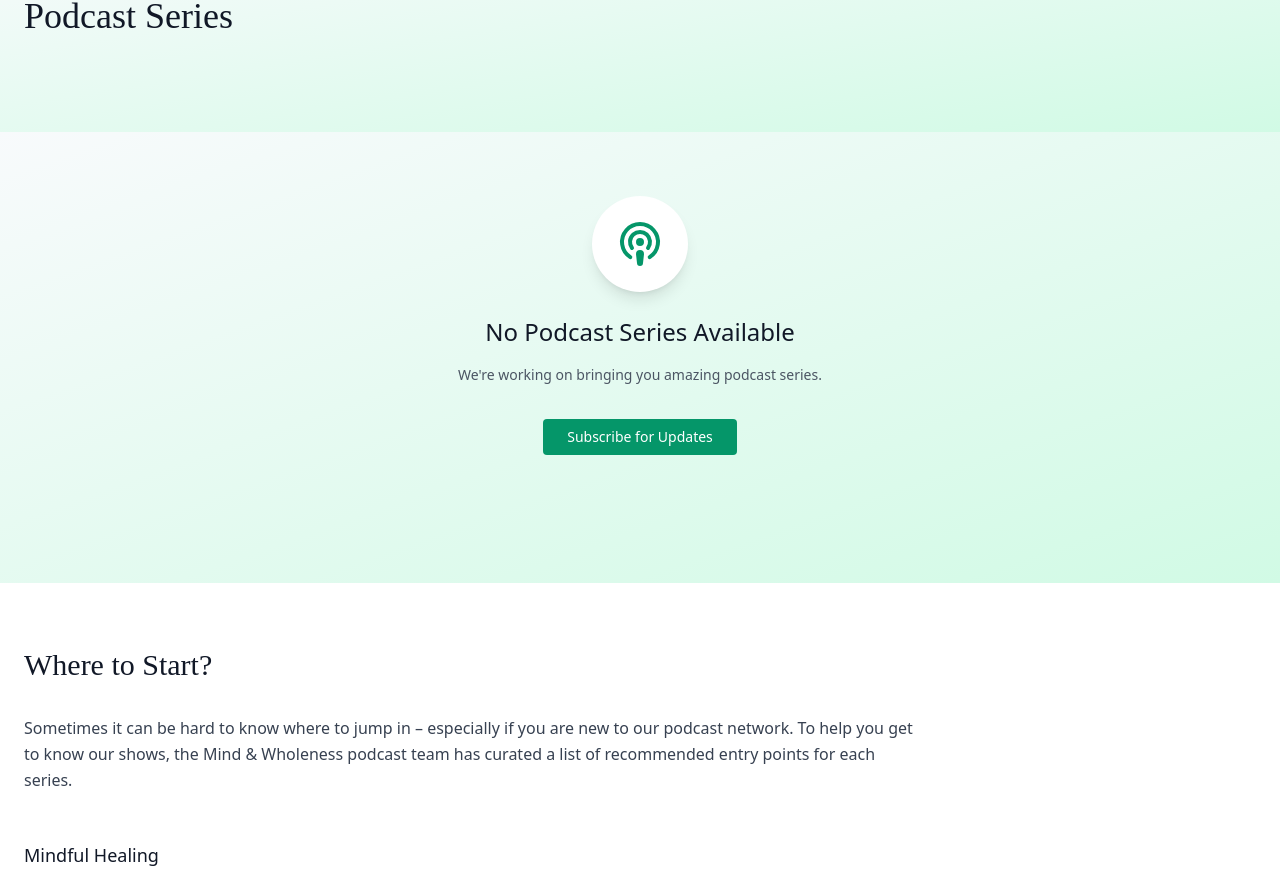
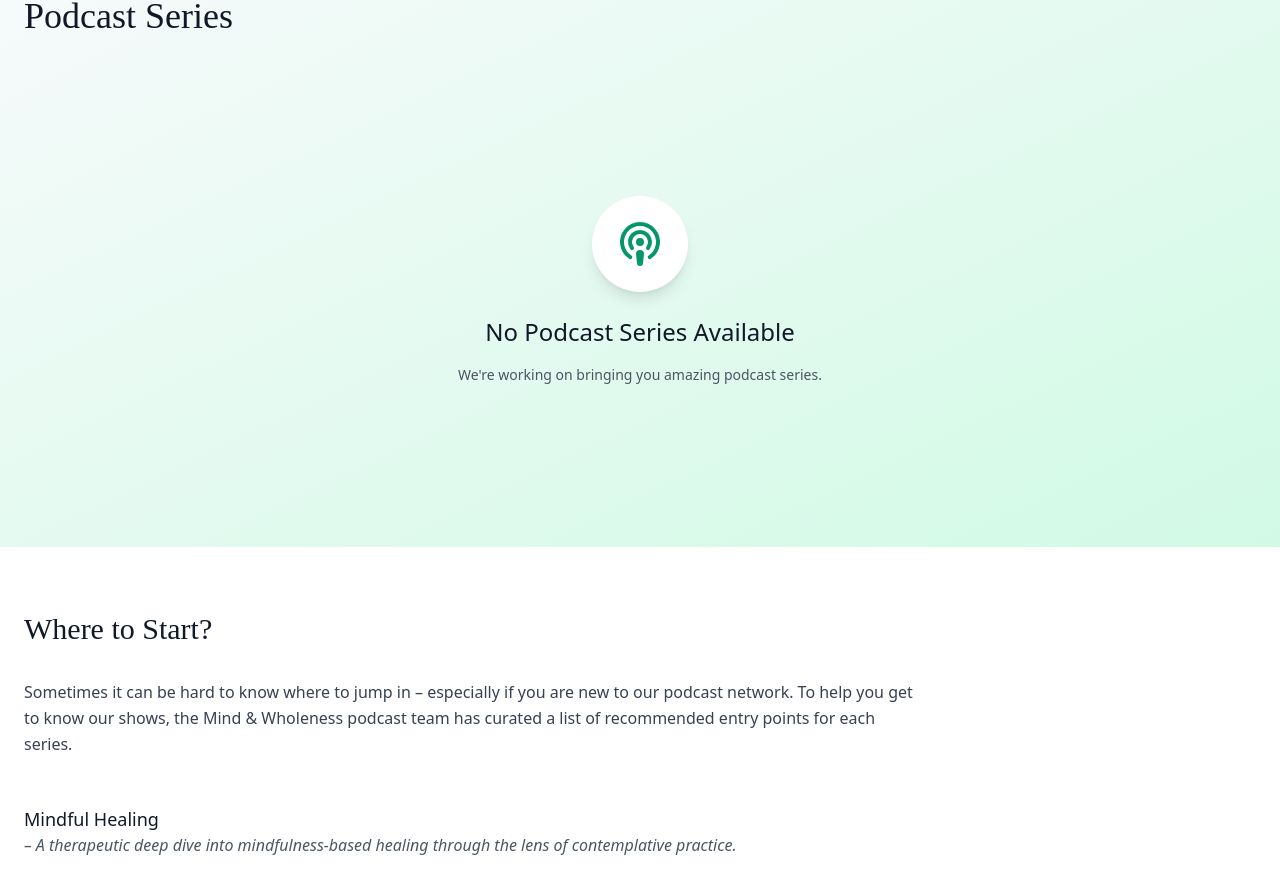
Before and after one commit to eldoJr/mind-and-wholeness, a React (Vite) app: page /programs in a window 1280 px wide. Shown: the part 1192-2063 px from the top of the page. Built offline with nearby package versions, Linux system fonts and the light colour scheme.

Commit message:
add: updates

```diff
--- a/src/components/sections/programs/podcasts/Series.tsx
+++ b/src/components/sections/programs/podcasts/Series.tsx
@@ -82,9 +82,6 @@ const PodcastSeries = () => {
             Podcast Series
           </h1>
         </div>
-      </section>
-
-      <section className="bg-gradient-to-br from-slate-50 to-emerald-100">
         <div className="max-w-7xl mx-auto px-6 pb-16">
           {podcastSeries.length > 0 ? (
             <div className="grid md:grid-cols-2 lg:grid-cols-3 gap-8">
@@ -104,10 +101,6 @@ const PodcastSeries = () => {
                 <p className="text-gray-600 text-sm leading-relaxed mb-8">
                   We're working on bringing you amazing podcast series.
                 </p>
-
-                <button className="bg-emerald-600 hover:bg-emerald-700 text-white text-sm font-medium px-6 py-2 rounded transition-colors">
-                  Subscribe for Updates
-                </button>
               </div>
             </div>
           )}
```
